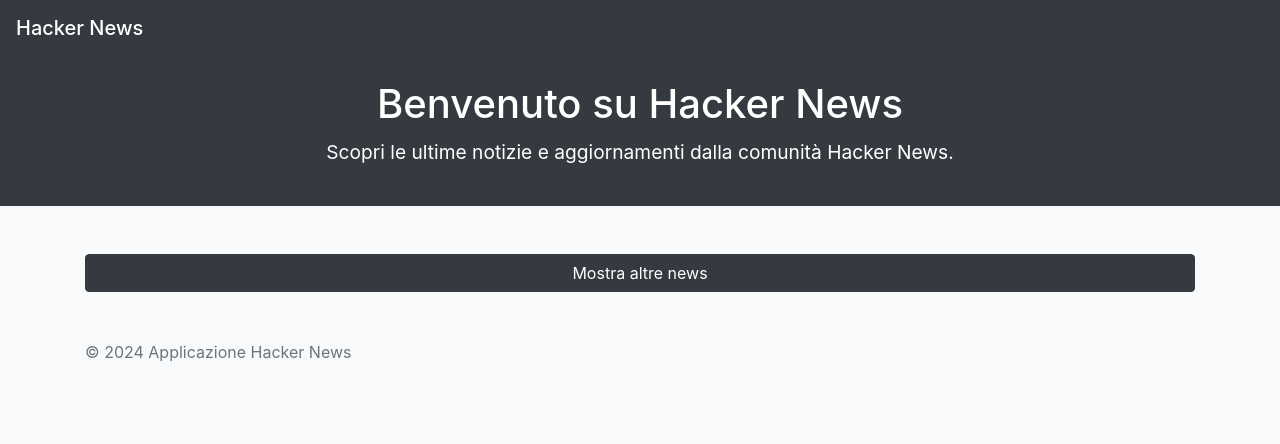
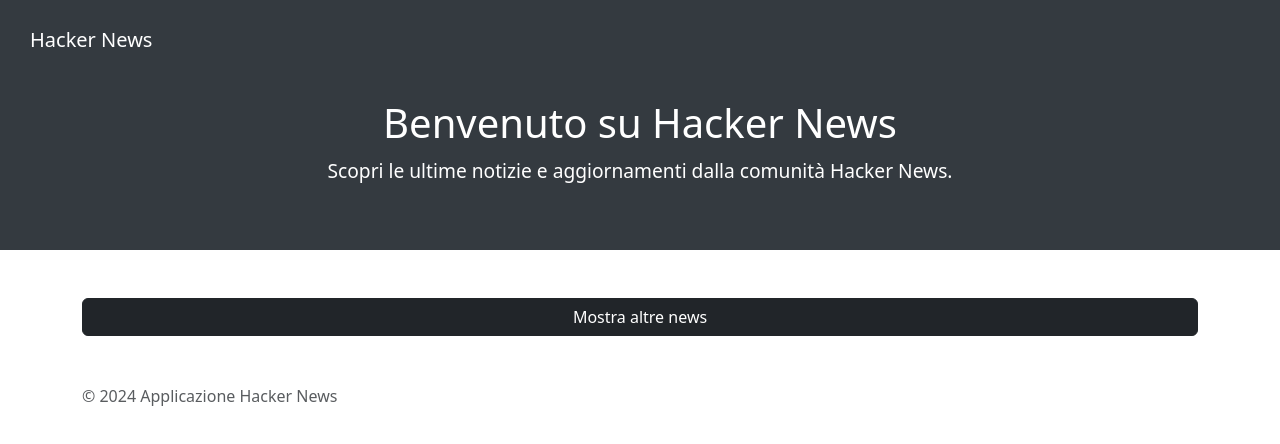
Before and after one commit to manuelmelchiorri96/hacker-news-app, a website built with webpack: page index.html in a window 1280 px wide. Built offline with nearby package versions, Linux system fonts and the light colour scheme; no server answers.

Commit message:
installato bootstrap con npm e ho cambiato qualcosa nello stile

```diff
--- a/index.html
+++ b/index.html
@@ -4,13 +4,11 @@
 <head>
     <meta charset="UTF-8">
     <meta name="viewport" content="width=device-width, initial-scale=1.0">
-    <link rel="stylesheet" href="https://stackpath.bootstrapcdn.com/bootstrap/4.5.2/css/bootstrap.min.css">
-    <link rel="stylesheet" href="./css/styles.css">
     <title>Applicazione Hacker News</title>
 </head>
 
 <body>
-    <nav class="navbar navbar-dark bg-dark fixed-top">
+    <nav class="navbar navbar-dark fixed-top">
         <span class="navbar-brand mb-0 h1">Hacker News</span>
     </nav>
 
@@ -25,7 +23,7 @@
         <div id="elenco-news" class="list-group"></div>
         <div id="indicatore-caricamento" class="text-center mt-3">
             <div class="spinner-border text-dark" role="status">
-                <span class="sr-only">Caricamento...</span>
+                <span class="sr-only"></span>
             </div>
             <p class="mt-2">Caricamento...</p>
         </div>
--- a/package.json
+++ b/package.json
@@ -30,6 +30,7 @@
   },
   "dependencies": {
     "axios": "^1.6.5",
+    "bootstrap": "^5.3.2",
     "lodash": "^4.17.21"
   }
 }
--- a/src/css/styles.css
+++ b/src/css/styles.css
@@ -1,5 +1,5 @@
 body {
-    padding-top: 56px;
+    padding-top: 50px;
     background-color: #f8f9fa;
 }
 
@@ -7,9 +7,14 @@
     background-color: #343a40;
 }
 
+.navbar .navbar-brand {
+    margin-left: 30px;
+    margin-top: 15px;
+}
+
 .hero {
     position: relative;
-    height: 150px;
+    height: 200px;
     background-color: #343a40;
     color: #fff;
     text-align: center;
@@ -39,6 +44,6 @@
 }
 
 #elenco-news {
-    max-height: 420px;
+    max-height: 400px;
     overflow-y: auto;
 }
--- a/src/index.js
+++ b/src/index.js
@@ -1,6 +1,7 @@
 import axios from "axios";
 import _ from "lodash";
 import "./css/styles.css";
+import "bootstrap/dist/css/bootstrap.min.css";
 
 class ApplicazioneHackerNews {
   constructor() {
```
Also changed, not shown: 1 other file.
